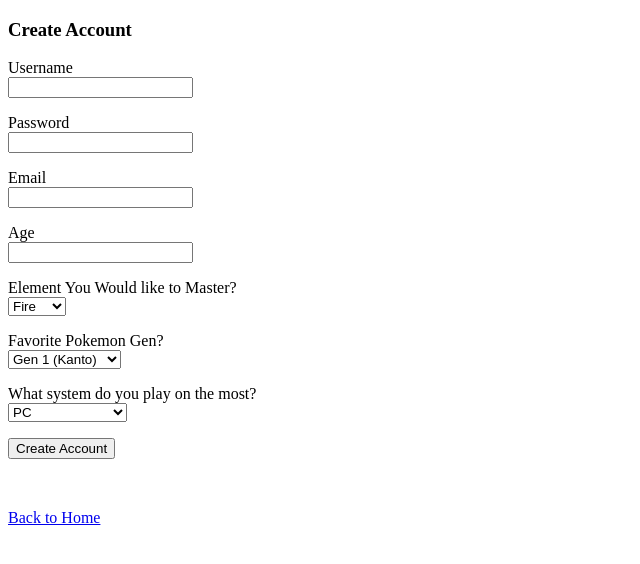
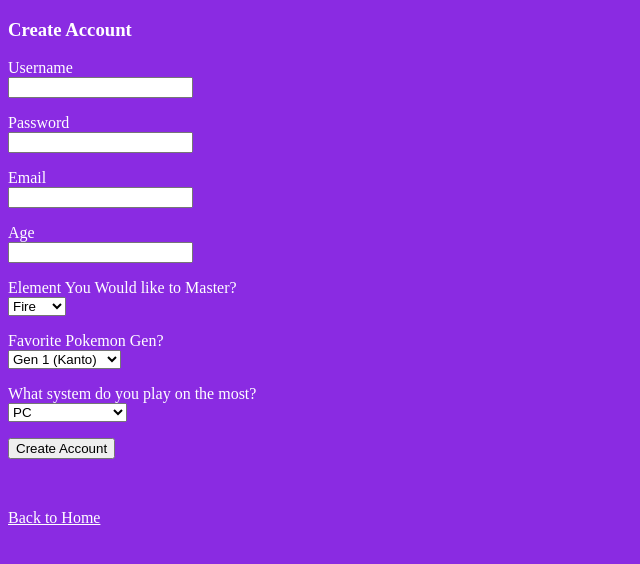
Before and after one commit to LeonardoContrera/InteractiveWebGroupProj, a Node server app: page /create in a window 1280 px wide. Shown: the top 564 px of the page, without its empty margins (0-640 px from the left). Run offline with Node 20, Linux system fonts and the light colour scheme; some libraries are stand-ins or nearby versions.

Commit message:
changes to css

```diff
--- a/public/style.css
+++ b/public/style.css
@@ -1,5 +1,6 @@
 html{
-
+    background-color: blueviolet;
+    color: white;
 }
 
 th, td{
@@ -7,3 +8,7 @@
     padding: 8px;
     border-style: solid;
 }
+
+a{
+    color: white;
+}
--- a/views/private.pug
+++ b/views/private.pug
@@ -16,6 +16,7 @@
                 td=account.element
                 td=account.pokemongen
                 td=account.systemtoplay
-                td
-                    a(href='/edit/' + account.id) Edit
+            a(href='/edit/' + account.id) Edit
+            p
+    p
     a(href='/logout') Log Out
```
